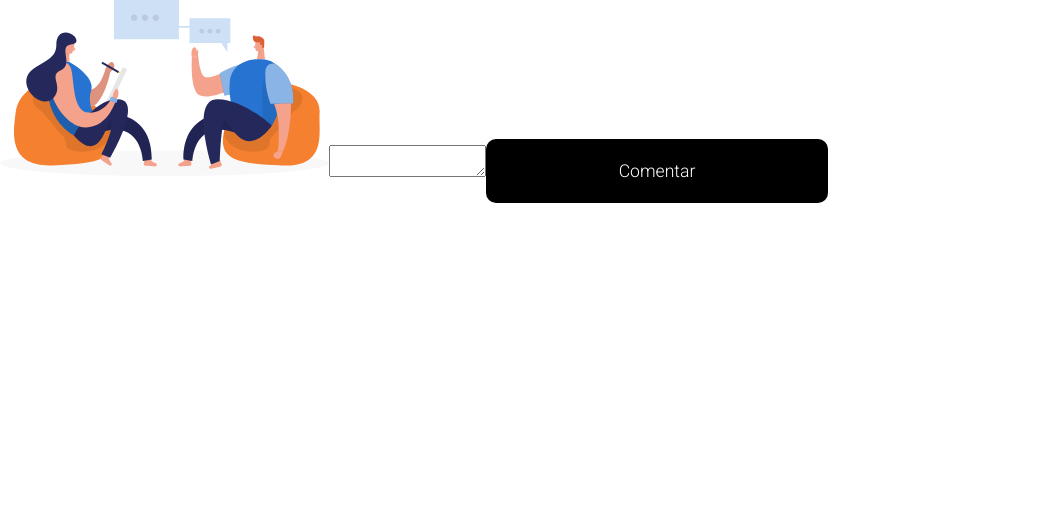
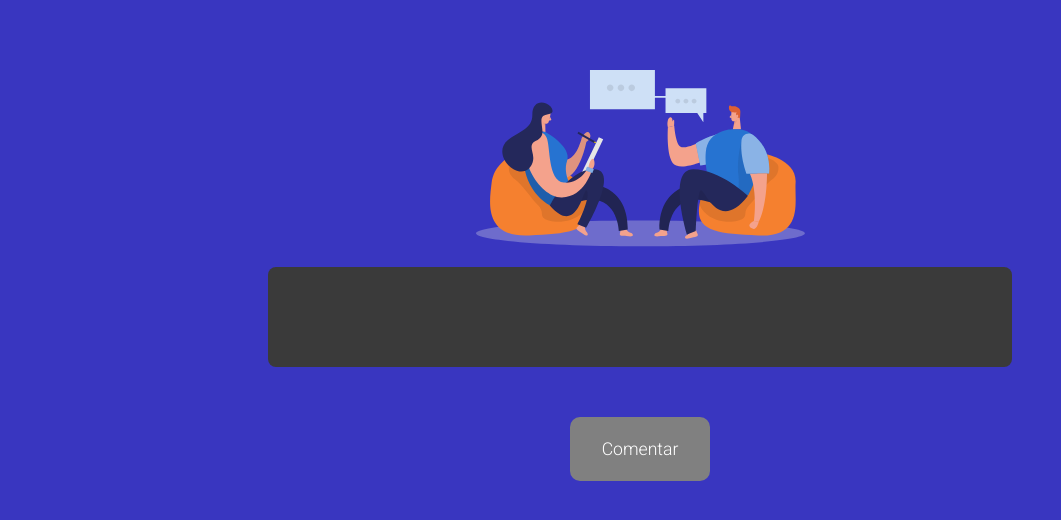
Before and after one commit to luanargolodev/to-do-list, a React (Create React App) app: page / in a window 1280 px wide. Shown: the top 520 px of the page, without its empty margins (0-1061 px from the left). Built offline with nearby package versions, Linux system fonts and the light colour scheme.

Commit message:
feat: Stylize container, textarea and background

```diff
--- a/src/App.js
+++ b/src/App.js
@@ -1,5 +1,5 @@
 import React, { useState } from 'react';
-import { Button } from './styles';
+import { Container, Button } from './styles';
 
 import People from './assets/people.svg';
 
@@ -8,21 +8,25 @@ const App = () => {
   const [allComments, setAllComments] = useState([]);
 
   function handleClick() {
+    if (comment === '') return;
+
     setAllComments([...allComments, comment]);
   }
 
   return (
-    <div>
+    <Container>
       <img src={People} alt="Pessoas conversando" />
       <textarea onChange={({ target }) => setComment(target.value)}></textarea>
-      <Button onClick={handleClick}>Comentar</Button>
+      <Button isOn={comment} onClick={handleClick}>
+        Comentar
+      </Button>
 
       <ul>
         {allComments.map((comment, index) => (
           <li key={index}>{comment}</li>
         ))}
       </ul>
-    </div>
+    </Container>
   );
 };
 
--- a/src/styles.js
+++ b/src/styles.js
@@ -1,13 +1,48 @@
 import styled from 'styled-components';
 
+export const Container = styled.div`
+  background: #3936c0;
+  height: 100vh;
+  margin: 0 auto;
+  display: flex;
+  flex-direction: column;
+  align-items: center;
+  padding: 20px;
+
+  img {
+    margin-top: 50px;
+  }
+
+  textarea {
+    width: 60%;
+    height: 100px;
+    border: none;
+    border-radius: 8px;
+    padding: 20px;
+    margin-top: 20px;
+    font-size: 16px;
+    color: #fff;
+    background: #3a3a3a;
+    resize: none;
+
+    &:focus {
+      outline: none;
+    }
+
+    @media (max-width: 780px) {
+      width: 100%;
+    }
+  }
+`;
+
 export const Button = styled.button`
-  background: #000;
+  margin-top: 50px;
+  background: ${(props) => (props.isOn ? '#000000' : 'gray')};
   color: #fff;
   border-radius: 10px;
-  padding: 1rem;
-  cursor: pointer;
-  width: 342px;
+  padding: 1rem 2rem;
   height: 64px;
   border: none;
   font-size: 1.1rem;
+  cursor: pointer;
 `;
```
